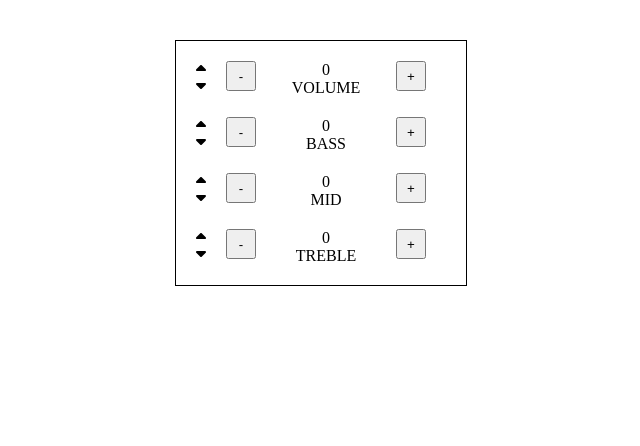
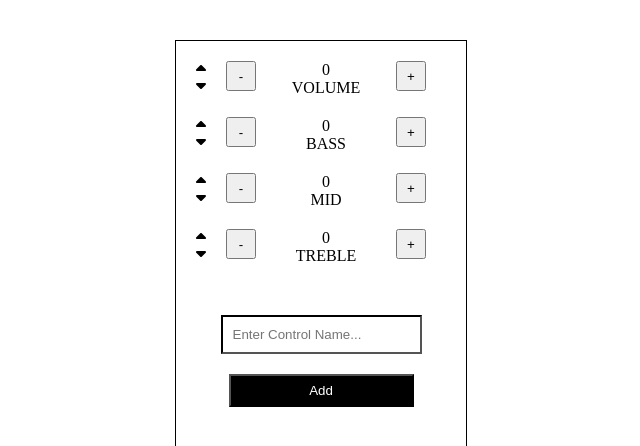
Before and after one commit to dimakol/audio-controls, a React (Vite) app: page / in a window 1280 px wide. Shown: the top 446 px of the page, without its empty margins (319-959 px from the left). Built offline with nearby package versions, Linux system fonts and the light colour scheme.

Commit message:
feat(AudioControls): adding a new control - Create an input field for adding a new control. - On submit, a new control should be added to the end of the controls list, with the filled name and the value of zero. - The input field should accept only english letters

```diff
--- a/src/AudioControls/AudioControls.css
+++ b/src/AudioControls/AudioControls.css
@@ -2,3 +2,21 @@
   border: 1px solid black;
   width: fit-content;
 }
+
+.new-control-container {
+  margin: 50px 0;
+}
+
+.control-name-input {
+  border-color: black;
+  padding: 10px;
+}
+
+.add-button {
+  display: block;
+  margin: 20px auto;
+  width: 185px;
+  padding: 7px;
+  background-color: black;
+  color: white;
+}
--- a/src/AudioControls/AudioControls.jsx
+++ b/src/AudioControls/AudioControls.jsx
@@ -11,25 +11,85 @@ const controls = {
 
 const AudioControls = () => {
   const [controlsList, setControlsList] = useState([]);
+  const [controlNameInput, setControlNameInput] = useState("");
 
   useEffect(() => {
     const volume = (
-      <AudioControl key={controls.volume} label={controls.volume} value={0} />
+      <AudioControl
+        key={`${controls.volume}_1`}
+        label={controls.volume}
+        value={0}
+      />
     );
     const bass = (
-      <AudioControl key={controls.bass} label={controls.bass} value={0} />
+      <AudioControl
+        key={`${controls.bass}_2`}
+        label={controls.bass}
+        value={0}
+      />
     );
     const mid = (
-      <AudioControl key={controls.mid} label={controls.mid} value={0} />
+      <AudioControl key={`${controls.mid}_3`} label={controls.mid} value={0} />
     );
     const treble = (
-      <AudioControl key={controls.treble} label={controls.treble} value={0} />
+      <AudioControl
+        key={`${controls.treble}_4`}
+        label={controls.treble}
+        value={0}
+      />
     );
     const controlsList = [volume, bass, mid, treble];
     setControlsList(controlsList);
   }, []);
 
-  return <div className="audio-controls">{controlsList}</div>;
+  /**
+   * on input change of the control name
+   * @param {*} event
+   */
+  const handleInputChange = (event) => {
+    // remove all non-letters
+    const result = event.target.value.replace(/[^a-z]/gi, "");
+    setControlNameInput(result);
+  };
+
+  /**
+   * On submit, a new control should be added to the end of the controls list,
+   * with the filled name and the value of zero.
+   */
+  const onSubmit = () => {
+    const newControl = (
+      <AudioControl
+        key={`${controlNameInput}_${controlsList.length + 1}`}
+        label={controlNameInput}
+        value={0}
+      />
+    );
+    // create a copy of controlsList on a new reference
+    let controlsListCopy = [...controlsList];
+    // update the content of the newly created array
+    controlsListCopy.push(newControl);
+    // new reference is given to setControlsList
+    setControlsList(controlsListCopy);
+    setControlNameInput("");
+  };
+
+  return (
+    <div className="audio-controls">
+      {controlsList}
+      <div className="new-control-container">
+        <input
+          type="text"
+          className="control-name-input"
+          placeholder="Enter Control Name..."
+          value={controlNameInput}
+          onChange={handleInputChange}
+        />
+        <button className="add-button" onClick={onSubmit}>
+          Add
+        </button>
+      </div>
+    </div>
+  );
 };
 
 export default AudioControls;
```
